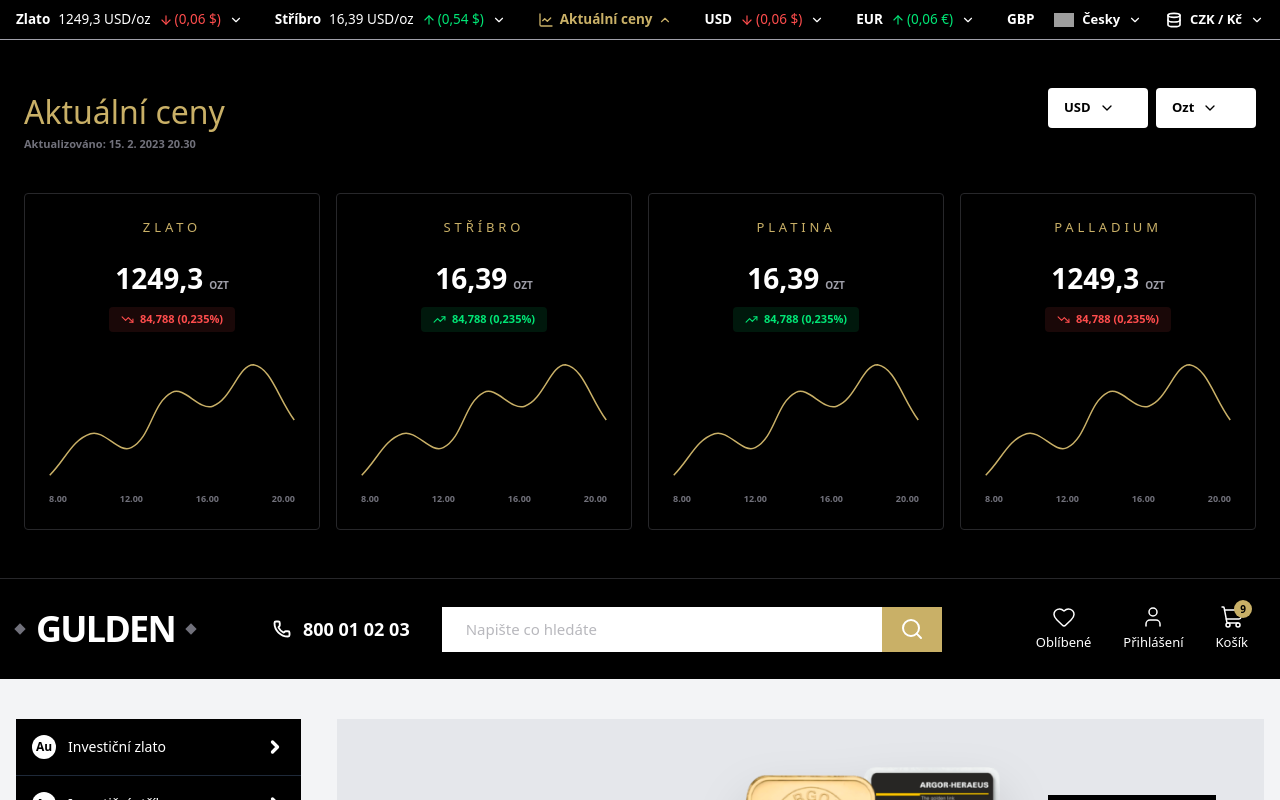
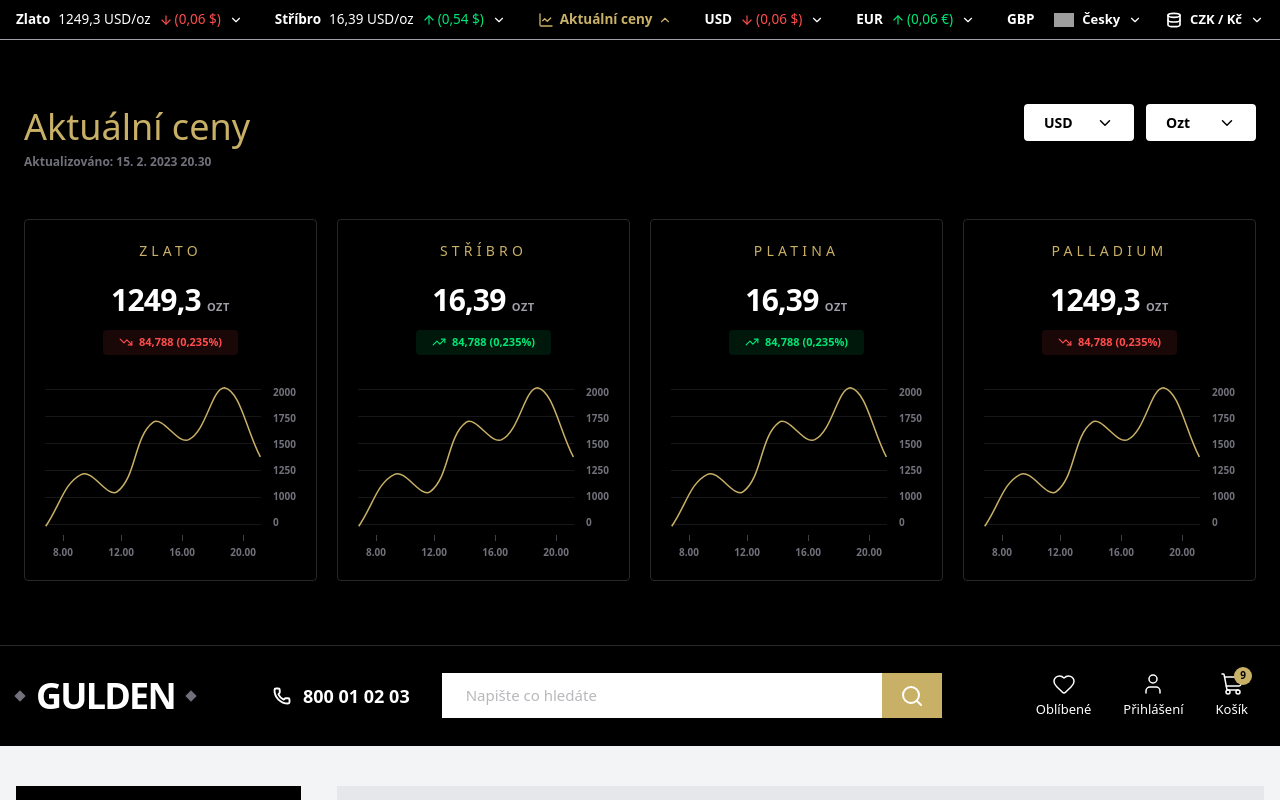
Before and after one commit to ourswebsolutions-ux/fast2fast, a Next.js app: page / in a window 1280 px wide. Both pictures are taken after a click on the element "Aktuální ceny". Shown: the top 800 px of the page. Built offline with nearby package versions, Linux system fonts and the light colour scheme; grey boxes are pictures that could not be loaded.

Commit message:
Aktuální ceny fix

```diff
--- a/src/components/topBarComponents/ActualniCeny.tsx
+++ b/src/components/topBarComponents/ActualniCeny.tsx
@@ -59,40 +59,74 @@ const MetalPriceCard = ({ data }: { data: MetalData }) => {
   } as const;
 
   return (
-    <div className="border border-zinc-800 p-6 flex flex-col items-center bg-black rounded-sm group hover:border-zinc-700 transition-all duration-300">
+    <div className="border border-zinc-800 p-5 flex flex-col items-center bg-black rounded-sm group hover:border-zinc-700 transition-all duration-300 min-w-[290px] md:min-w-0 snap-center">
 
-      <span className="text-[#C9B067] text-[13px] uppercase tracking-[0.3em] mb-5 font-medium">
+      <span className="text-[#C9B067] text-[14px] uppercase tracking-[0.3em] mb-4 font-medium">
         {data.name}
       </span>
 
       <div className="flex items-baseline gap-1.5 mb-2">
-        <span className="text-white text-[28px] font-bold">{data.price}</span>
-        <span className="text-zinc-400 text-[10px] font-bold uppercase">
+        <span className="text-white text-[30px] font-bold tracking-tight">{data.price}</span>
+        <span className="text-zinc-400 text-[11px] font-bold uppercase tracking-wider">
           {data.unit}
         </span>
       </div>
 
       <div
         className={cn(
-          "flex items-center gap-1.5 px-3 py-1 rounded-sm text-[11px] font-bold mb-8",
+          "flex items-center gap-1.5 px-4 py-1 rounded-sm text-[11px] font-bold mb-8",
           data.isDown ? "text-[#FF4D4D] bg-[#FF4D4D]/10" : "text-[#00E676] bg-[#00E676]/10"
         )}
       >
-        {data.isDown ? <TrendingDown size={13} /> : <TrendingUp size={13} />}
+        {data.isDown ? <TrendingDown size={14} /> : <TrendingUp size={14} />}
         <span>{data.changeValue} ({data.changePercent})</span>
       </div>
 
-      <div className="w-full h-28 relative mb-4">
-        <div className="absolute inset-0">
-          <Line data={chartData} options={chartOptions} />
+      {/* GRAPH AREA WITH ALIGNED LABELS */}
+      <div className="w-full relative flex gap-3 h-[140px] mb-2">
+        {/* Left Side: Graph with Grid Lines */}
+        <div className="flex-1 relative h-full">
+          {/* Background Grid Lines */}
+          <div className="absolute inset-0 flex flex-col justify-between pointer-events-none py-[2px]">
+            {[2000, 1750, 1500, 1250, 1000, 0].map((_, i) => (
+              <div key={i} className="w-full border-t border-zinc-800/60" />
+            ))}
+          </div>
+
+          <div className="absolute inset-0 z-10">
+            <Line data={chartData} options={chartOptions} />
+          </div>
+        </div>
+
+        {/* Right Side: Price Scale (Aligned with lines) */}
+        <div className="flex flex-col justify-between text-[10px] text-zinc-500 font-bold h-full leading-none">
+          <span>2000</span>
+          <span>1750</span>
+          <span>1500</span>
+          <span>1250</span>
+          <span>1000</span>
+          <span>0</span>
         </div>
       </div>
 
-      <div className="flex justify-between w-full text-[9px] text-zinc-500 font-bold">
-        <span>8.00</span>
-        <span>12.00</span>
-        <span>16.00</span>
-        <span>20.00</span>
+      {/* X-Axis Time Labels */}
+      <div className="flex justify-between w-full text-[10px] text-zinc-500 font-bold pr-10 pl-2">
+        <div className="flex flex-col items-center">
+            <div className="h-1.5 w-[1px] bg-zinc-700 mb-1" />
+            <span>8.00</span>
+        </div>
+        <div className="flex flex-col items-center">
+            <div className="h-1.5 w-[1px] bg-zinc-700 mb-1" />
+            <span>12.00</span>
+        </div>
+        <div className="flex flex-col items-center">
+            <div className="h-1.5 w-[1px] bg-zinc-700 mb-1" />
+            <span>16.00</span>
+        </div>
+        <div className="flex flex-col items-center">
+            <div className="h-1.5 w-[1px] bg-zinc-700 mb-1" />
+            <span>20.00</span>
+        </div>
       </div>
     </div>
   );
@@ -102,15 +136,12 @@ const MetalPriceCard = ({ data }: { data: MetalData }) => {
 export default function ActualniCeny() {
   const [currency, setCurrency] = useState("USD");
   const [unit, setUnit] = useState("Ozt");
-
   const [openDropdown, setOpenDropdown] = useState<null | "currency" | "unit">(null);
-
   const dropdownRef = useRef<HTMLDivElement>(null);
 
   const currencies = ["USD", "EUR", "GBP"];
   const units = ["Ozt", "Gram", "Kg"];
 
-  /* close on outside click */
   useEffect(() => {
     const handleClick = (e: MouseEvent) => {
       if (dropdownRef.current && !dropdownRef.current.contains(e.target as Node)) {
@@ -129,46 +160,34 @@ export default function ActualniCeny() {
   ];
 
   return (
-    <section className="w-full bg-black py-12">
-      <div className="max-w-[1350px] mx-auto px-6">
+    <section className="w-full bg-black py-16">
+      <div className="max-w-[1400px] mx-auto px-6">
 
         {/* HEADER */}
-        <div className="flex justify-between items-start mb-10">
+        <div className="flex flex-col md:flex-row justify-between items-start gap-6 mb-12">
           <div>
-            <h2 className="text-[#C9B067] text-[32px] font-medium">
+            <h2 className="text-[#C9B067] text-[36px] font-medium leading-tight">
               Aktuální ceny
             </h2>
-            <p className="text-zinc-500 text-[11px] font-bold">
+            <p className="text-zinc-500 text-[12px] font-bold mt-1">
               Aktualizováno: 15. 2. 2023 20.30
             </p>
           </div>
 
-          {/* DROPDOWNS */}
-          <div ref={dropdownRef} className="flex gap-2 relative">
-
-            {/* Currency */}
+          <div ref={dropdownRef} className="flex gap-3">
+            {/* Currency Dropdown */}
             <div className="relative">
               <button
-                onClick={() =>
-                  setOpenDropdown(openDropdown === "currency" ? null : "currency")
-                }
-                className="bg-white px-4 py-2.5 flex items-center text-black text-[13px] font-bold rounded-sm min-w-[100px]"
+                onClick={() => setOpenDropdown(openDropdown === "currency" ? null : "currency")}
+                className="bg-white px-5 py-2 flex items-center justify-between text-black text-[14px] font-bold rounded-sm min-w-[110px]"
               >
                 {currency}
-                <ChevronDown size={16} className="ml-2" />
+                <ChevronDown size={18} className="ml-2" />
               </button>
-
               {openDropdown === "currency" && (
-                <div className="absolute mt-2 bg-black border border-zinc-800 w-full rounded-sm z-50">
+                <div className="absolute mt-1 bg-[#111] border border-zinc-800 w-full rounded-sm z-50 shadow-xl">
                   {currencies.map((c) => (
-                    <div
-                      key={c}
-                      onClick={() => {
-                        setCurrency(c);
-                        setOpenDropdown(null);
-                      }}
-                      className="px-3 py-2 text-sm text-white hover:bg-zinc-900 cursor-pointer"
-                    >
+                    <div key={c} onClick={() => { setCurrency(c); setOpenDropdown(null); }} className="px-4 py-2 text-sm text-white hover:bg-zinc-900 cursor-pointer">
                       {c}
                     </div>
                   ))}
@@ -176,47 +195,46 @@ export default function ActualniCeny() {
               )}
             </div>
 
-            {/* Unit */}
+            {/* Unit Dropdown */}
             <div className="relative">
               <button
-                onClick={() =>
-                  setOpenDropdown(openDropdown === "unit" ? null : "unit")
-                }
-                className="bg-white px-4 py-2.5 flex items-center text-black text-[13px] font-bold rounded-sm min-w-[100px]"
+                onClick={() => setOpenDropdown(openDropdown === "unit" ? null : "unit")}
+                className="bg-white px-5 py-2 flex items-center justify-between text-black text-[14px] font-bold rounded-sm min-w-[110px]"
               >
                 {unit}
-                <ChevronDown size={16} className="ml-2" />
+                <ChevronDown size={18} className="ml-2" />
               </button>
-
               {openDropdown === "unit" && (
-                <div className="absolute mt-2 bg-black border border-zinc-800 w-full rounded-sm z-50">
+                <div className="absolute mt-1 bg-[#111] border border-zinc-800 w-full rounded-sm z-50 shadow-xl">
                   {units.map((u) => (
-                    <div
-                      key={u}
-                      onClick={() => {
-                        setUnit(u);
-                        setOpenDropdown(null);
-                      }}
-                      className="px-3 py-2 text-sm text-white hover:bg-zinc-900 cursor-pointer"
-                    >
+                    <div key={u} onClick={() => { setUnit(u); setOpenDropdown(null); }} className="px-4 py-2 text-sm text-white hover:bg-zinc-900 cursor-pointer">
                       {u}
                     </div>
                   ))}
                 </div>
               )}
             </div>
-
           </div>
         </div>
 
-        {/* GRID */}
-        <div className="grid grid-cols-1 md:grid-cols-2 lg:grid-cols-4 gap-4">
+        {/* SCROLLABLE GRID FOR MOBILE */}
+        <div className="flex overflow-x-auto md:grid md:grid-cols-2 lg:grid-cols-4 gap-5 pb-8 md:pb-0 snap-x snap-mandatory no-scrollbar">
           {metals.map((m, i) => (
             <MetalPriceCard key={i} data={m} />
           ))}
         </div>
 
       </div>
+
+      <style jsx global>{`
+        .no-scrollbar::-webkit-scrollbar {
+          display: none;
+        }
+        .no-scrollbar {
+          -ms-overflow-style: none;
+          scrollbar-width: none;
+        }
+      `}</style>
     </section>
   );
 }
```
